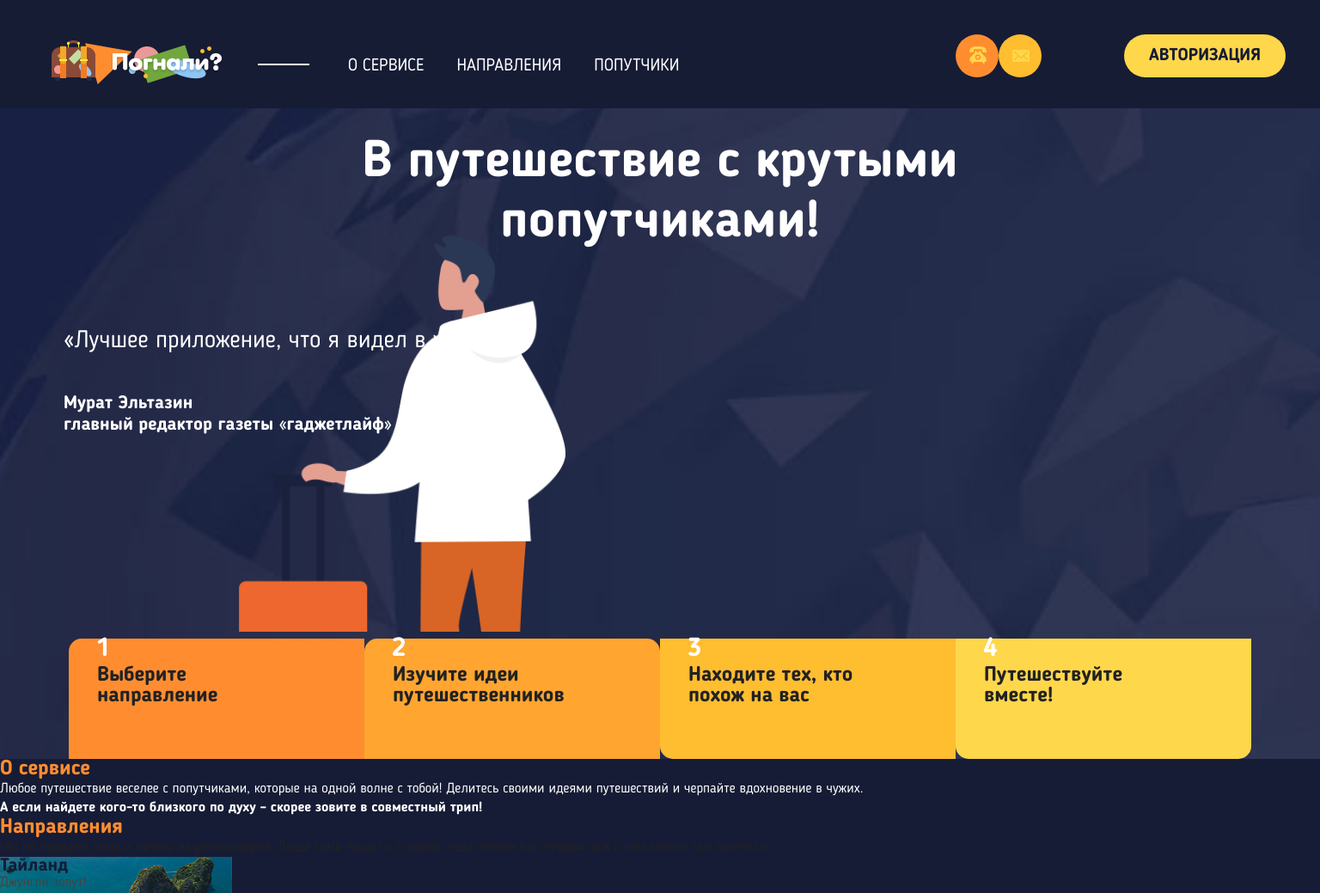
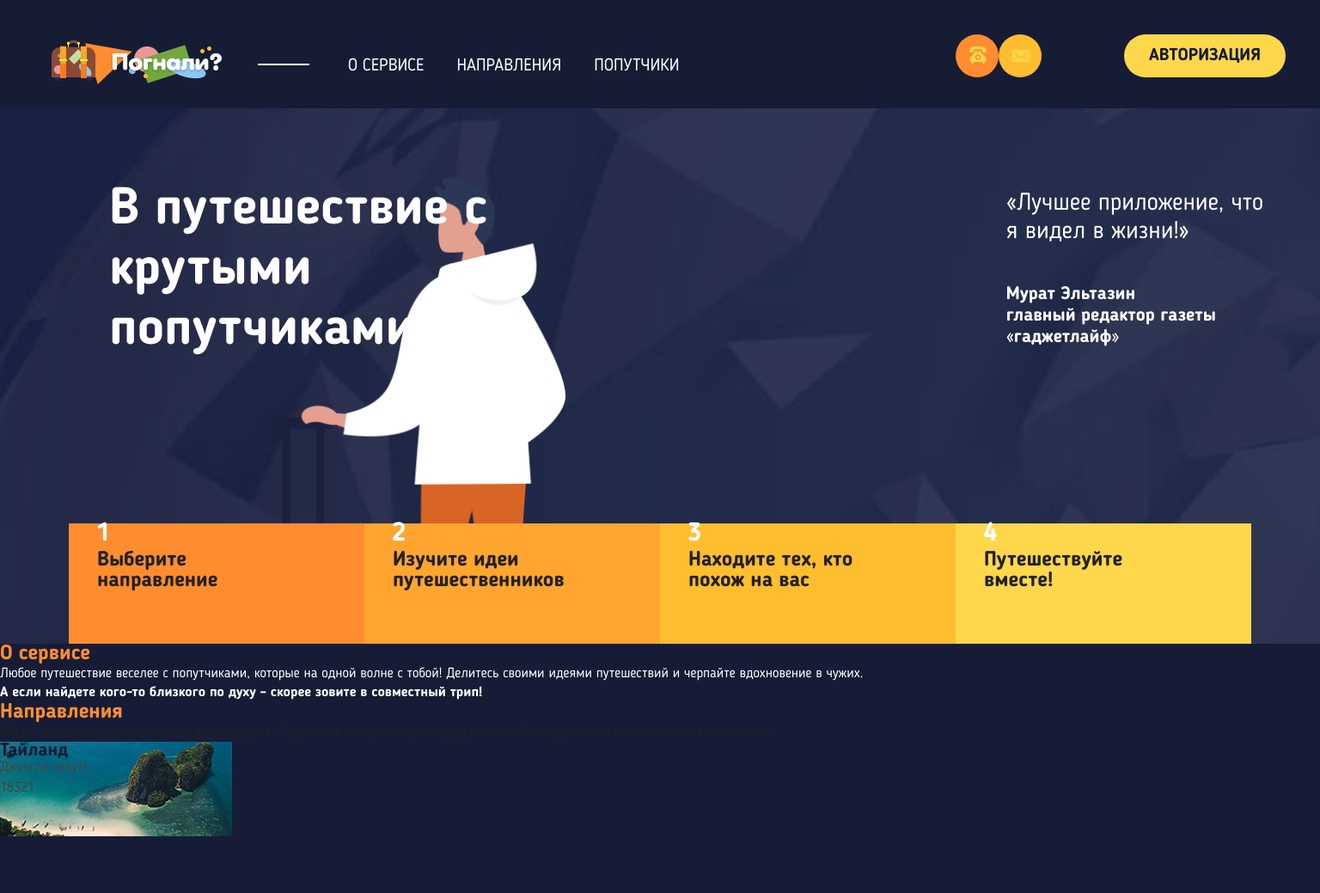
Before and after one commit to MikkyMeow/pognali-adaptive, a website: page source/index.html in a window 1536 px wide. Shown: the top 1039 px of the page at 86% size. Drawn offline with nearby package versions, Linux system fonts and the light colour scheme; files that its build step writes are made by us from their sources.

Commit message:
add desktop styles to header

```diff
--- a/source/index.html
+++ b/source/index.html
@@ -44,6 +44,7 @@
       </div>
     </nav>
     <header class="header">
+      <div class="header__block">
         <h1 class="header__caption">
           В путешествие с крутыми попутчиками!
         </h1>
@@ -66,6 +67,7 @@
             Мурат Эльтазин <br>главный редактор газеты «гаджетлайф»
           </cite>
         </blockquote>
+      </div>
       <ol class="header__plan-list">
         <li class="header__plan-item header__plan-item-1">
           Выберите направление
--- a/source/sass/modules/header.scss
+++ b/source/sass/modules/header.scss
@@ -29,7 +29,7 @@
 
 .header__contacts {
   display: flex;
-  margin: 0 auto;
+  justify-content: center;
   position: relative;
   bottom: 20px;
   z-index: 2;
@@ -188,7 +188,7 @@
     display: flex;
     flex-wrap: wrap;
     justify-content: center;
-    margin-top: 236px;
+    margin-top: 190px;
   }
 
   .header__plan-item {
@@ -214,7 +214,7 @@
   }
 
   .header__plan-item-2 {
-    border-radius: 15px 15px 0 0;
+    border-radius: 0 15px 0 0;
     top: 0;
   }
 
@@ -224,7 +224,55 @@
   }
 
   .header__plan-item-4 {
-    border-radius: 0 0 15px 15px;
+    border-radius: 0 0 15px 0;
     top: 0;
   }
 }
+
+@media (min-width: 1440px) {
+  .header__caption {
+    text-align: left;
+    margin-left: 127px;
+    margin-top: 62px;
+    width: 30%;
+  }
+
+  .header__block {
+    display: flex;
+  }
+
+  .header__blockquote {
+    width: 20%;
+    margin-right: 58px;
+    margin-top: 8px;
+  }
+
+  .header__quote {
+    font-size: 28px;
+    line-height: 33px;
+  }
+
+  .header__author {
+    font-size: 21px;
+    line-height: 25px;
+  }
+
+  .header__plan-item-1 {
+    border-radius: 0 0 0 0;
+  }
+
+  .header__plan-item-2 {
+    border-radius: 0 0 0 0;
+    top: 0;
+  }
+
+  .header__plan-item-3 {
+    border-radius: 0 0 0 0;
+    top: 0;
+  }
+
+  .header__plan-item-4 {
+    border-radius: 0 0 0 0;
+    top: 0;
+  }
+}
```
Lines whose indentation alone changed are shown as unchanged.
